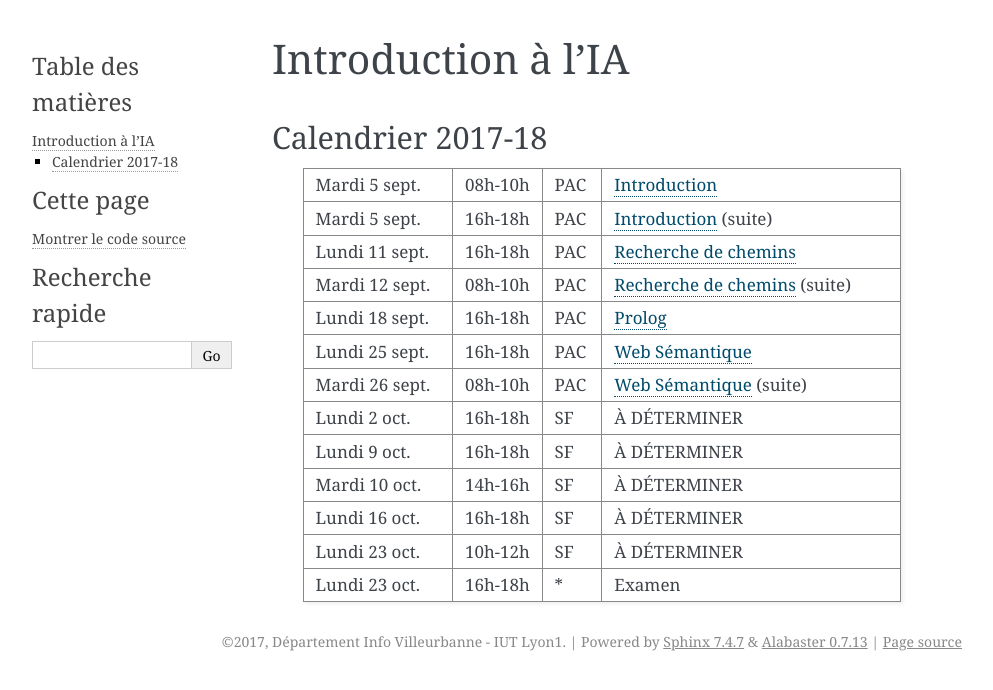
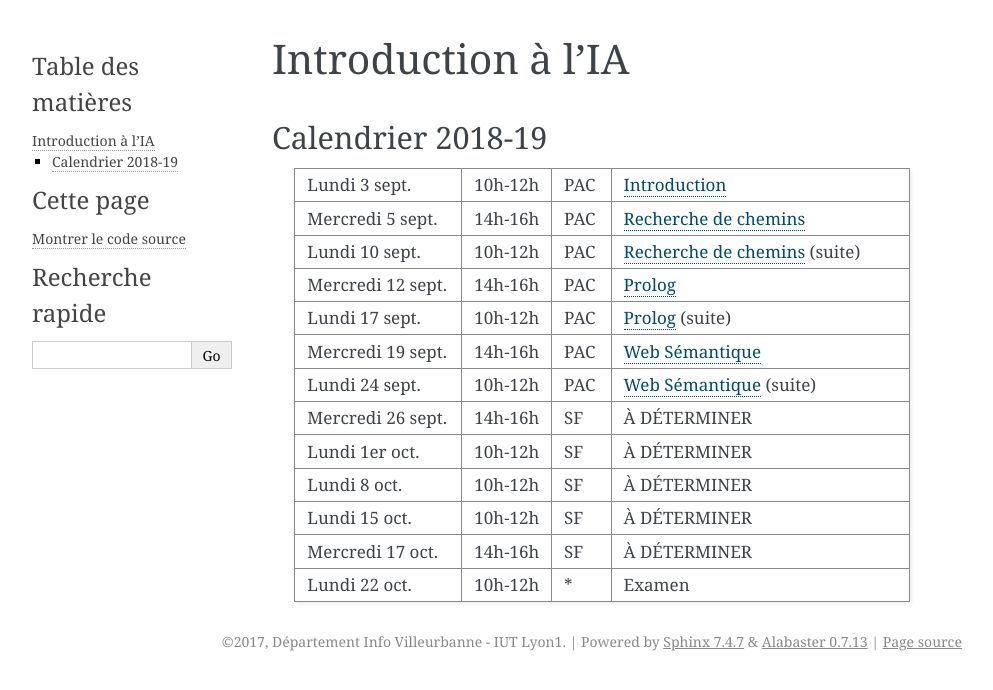
Before and after one commit to pchampin/intro-ia, a Sphinx documentation site: the page built from source/index.rst, in a window 1280 px wide. Shown: the top 690 px of the page, without its empty margins (148-1141 px from the left). Built offline with Sphinx 7.4.7, drawn with Linux system fonts in a browser that asks for light colours.

Commit message:
planning G6S4 2018-19

```diff
--- a/source/index.rst
+++ b/source/index.rst
@@ -12,74 +12,74 @@ Introduction à l'IA
 
    parts/*
 
-Calendrier 2017-18
+Calendrier 2018-19
 ------------------
 
 .. list-table::
-   :widths: 25 15 10 50
+   :widths: 28 15 10 50
 
-   * - Mardi 5 sept.
-     - 08h-10h
+   * - Lundi 3 sept.
+     - 10h-12h
      - PAC
      - `parts/intro`:doc:
 
-   * - Mardi 5 sept.
-     - 16h-18h
-     - PAC
-     - `parts/intro`:doc: (suite)
-
-   * - Lundi 11 sept.
-     - 16h-18h
+   * - Mercredi 5 sept.
+     - 14h-16h
      - PAC
      - `parts/chemins`:doc:
 
-   * - Mardi 12 sept.
-     - 08h-10h
+   * - Lundi 10 sept.
+     - 10h-12h
      - PAC
      - `parts/chemins`:doc: (suite)
 
-   * - Lundi 18 sept.
-     - 16h-18h
+   * - Mercredi 12 sept.
+     - 14h-16h
      - PAC
      - `parts/prolog`:doc:
 
-   * - Lundi 25 sept.
-     - 16h-18h
+   * - Lundi 17 sept.
+     - 10h-12h
+     - PAC
+     - `parts/prolog`:doc: (suite)
+
+   * - Mercredi 19 sept.
+     - 14h-16h
      - PAC
      - `parts/websem`:doc:
 
-   * - Mardi 26 sept.
-     - 08h-10h
+   * - Lundi 24 sept.
+     - 10h-12h
      - PAC
      - `parts/websem`:doc: (suite)
 
-   * - Lundi 2 oct.
-     - 16h-18h
-     - SF
-     - À DÉTERMINER
-
-   * - Lundi 9 oct.
-     - 16h-18h
-     - SF
-     - À DÉTERMINER
-
-   * - Mardi 10 oct.
+   * - Mercredi 26 sept.
      - 14h-16h
      - SF
      - À DÉTERMINER
 
-   * - Lundi 16 oct.
-     - 16h-18h
-     - SF
-     - À DÉTERMINER
-
-   * - Lundi 23 oct.
+   * - Lundi 1er oct.
      - 10h-12h
      - SF
      - À DÉTERMINER
 
-   * - Lundi 23 oct.
-     - 16h-18h
+   * - Lundi 8 oct.
+     - 10h-12h
+     - SF
+     - À DÉTERMINER
+
+   * - Lundi 15 oct.
+     - 10h-12h
+     - SF
+     - À DÉTERMINER
+
+   * - Mercredi 17 oct.
+     - 14h-16h
+     - SF
+     - À DÉTERMINER
+
+   * - Lundi 22 oct.
+     - 10h-12h
      - \*
      - Examen
 
```
